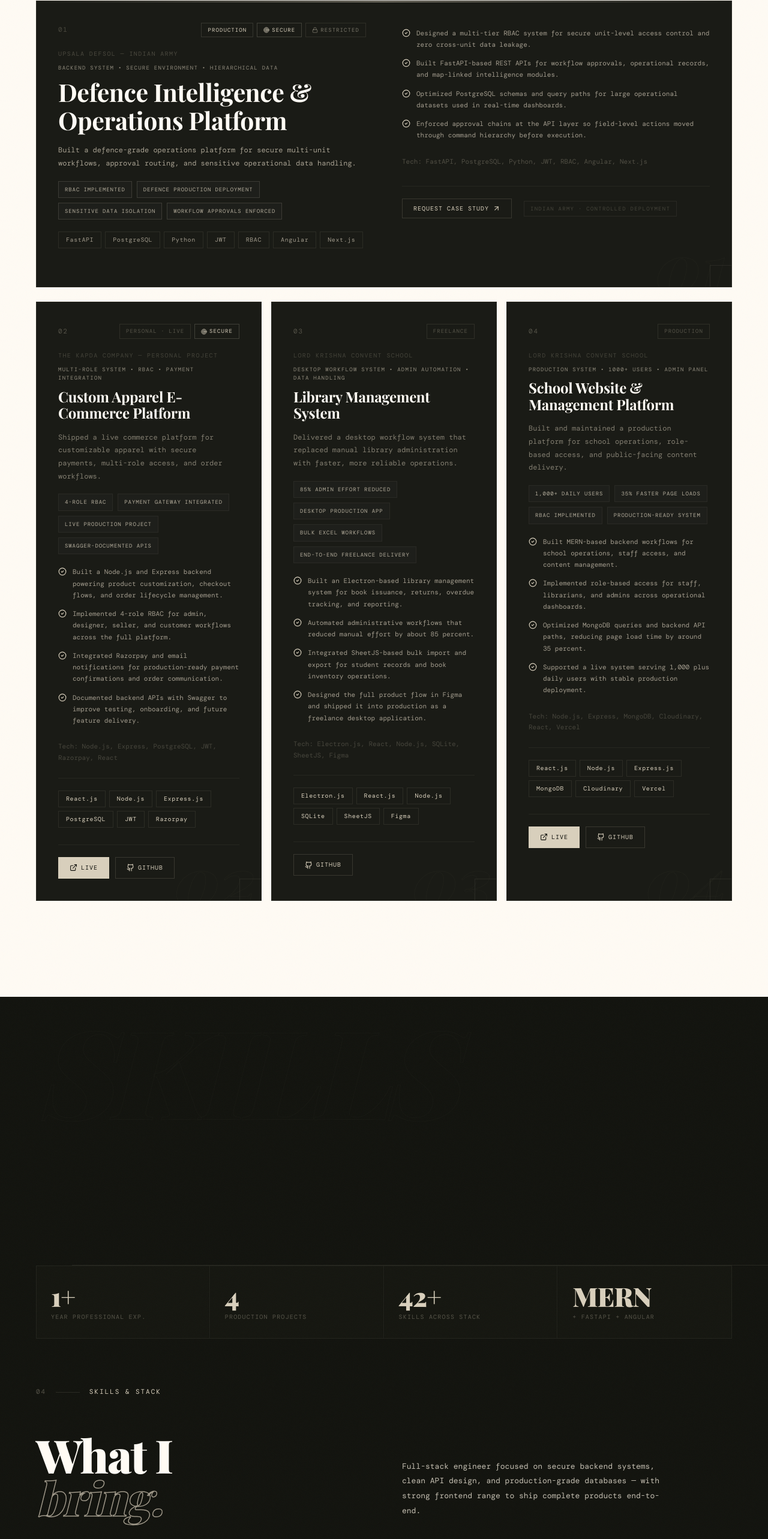
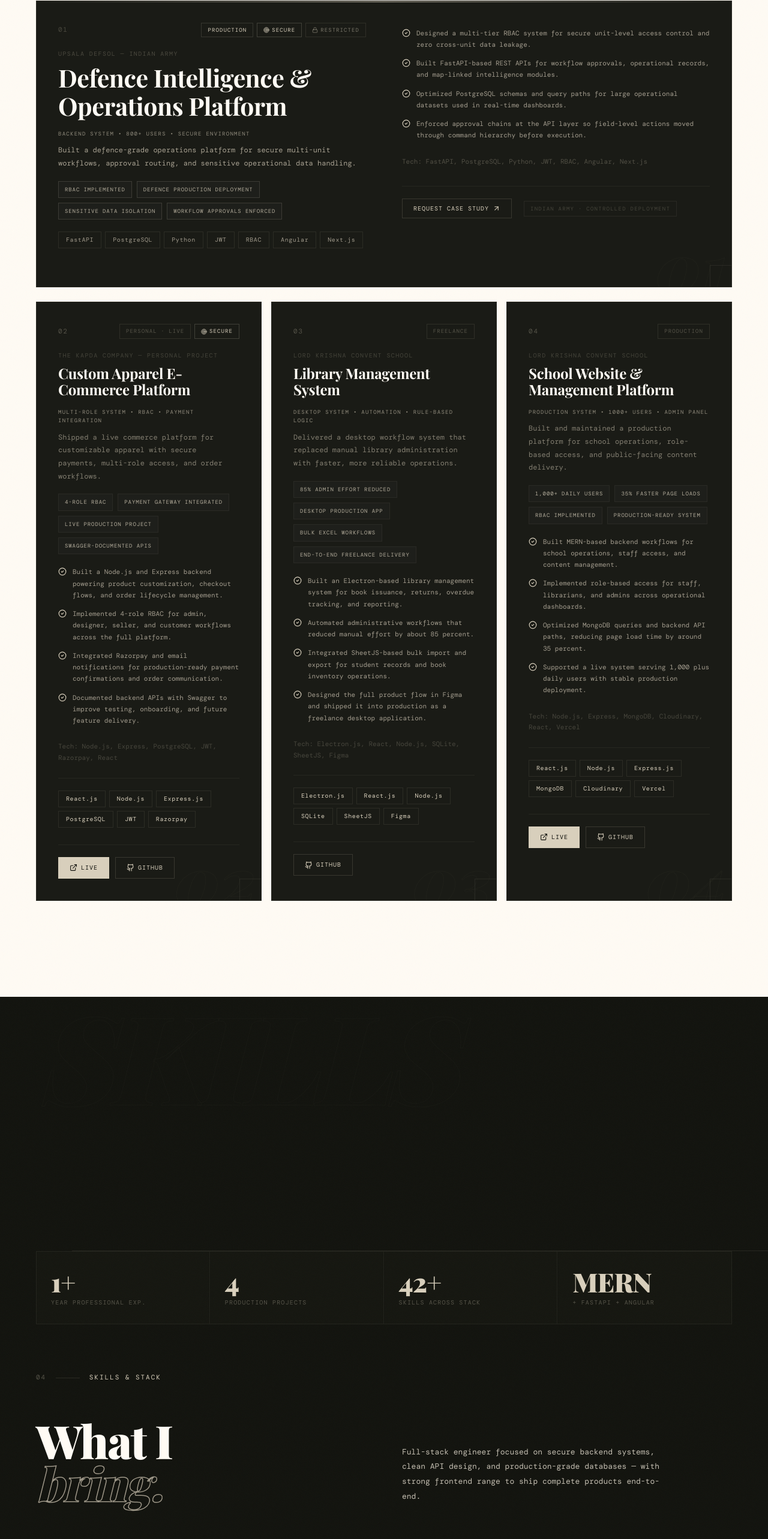
Before and after one commit to Tusharsohal/Portfolio, a React (Create React App) app in the folder tushar-portfolio/client/: page / in a window 1280 px wide. Shown: the part 5195-7761 px from the top of the page at 60% size. Built offline with nearby package versions, Linux system fonts and the light colour scheme; a web font is replaced by a local one.

Commit message:
updated css

```diff
--- a/tushar-portfolio/client/src/components/contact.js
+++ b/tushar-portfolio/client/src/components/contact.js
@@ -80,8 +80,8 @@ function Contact() {
           </h2>
           <div className="ct-hero-right">
             <p className="ct-sub">
-              Open to Backend Developer roles • Immediate joiner • Available
-              for remote, hybrid, or on-site opportunities.
+              Open to Backend Developer roles • Immediate joiner • Let&apos;s
+              build scalable systems.
             </p>
             <div className="ct-avail">
               <span className="ct-avail-dot" />
--- a/tushar-portfolio/client/src/components/projects.js
+++ b/tushar-portfolio/client/src/components/projects.js
@@ -31,7 +31,7 @@ function Projects() {
       title: 'Defence Intelligence & Operations Platform',
       summary:
         'Built a defence-grade operations platform for secure multi-unit workflows, approval routing, and sensitive operational data handling.',
-      label: 'Backend System • Secure Environment • Hierarchical Data',
+      label: 'Backend System • 800+ Users • Secure Environment',
       bullets: [
         'Designed a multi-tier RBAC system for secure unit-level access control and zero cross-unit data leakage.',
         'Built FastAPI-based REST APIs for workflow approvals, operational records, and map-linked intelligence modules.',
@@ -91,7 +91,7 @@ function Projects() {
       title: 'Library Management System',
       summary:
         'Delivered a desktop workflow system that replaced manual library administration with faster, more reliable operations.',
-      label: 'Desktop Workflow System • Admin Automation • Data Handling',
+      label: 'Desktop System • Automation • Rule-based Logic',
       bullets: [
         'Built an Electron-based library management system for book issuance, returns, overdue tracking, and reporting.',
         'Automated administrative workflows that reduced manual effort by about 85 percent.',
@@ -198,8 +198,8 @@ function Projects() {
               </div>
 
               <p className="pj-company">{featured.company}</p>
+              <h3 className="pj-title pj-title--featured">{featured.title}</h3>
               <p className="pj-classifier">{featured.label}</p>
-              <h3 className="pj-title pj-title--featured">{featured.title}</h3>
               <p className="pj-summary pj-summary--featured">{featured.summary}</p>
 
               <div className="pj-proof-list pj-proof-list--featured">
@@ -267,8 +267,8 @@ function Projects() {
             </div>
 
             <p className="pj-company">{project.company}</p>
+            <h3 className="pj-title">{project.title}</h3>
             <p className="pj-classifier">{project.label}</p>
-            <h3 className="pj-title">{project.title}</h3>
             <p className="pj-summary">{project.summary}</p>
 
             <div className="pj-proof-list">
--- a/tushar-portfolio/client/src/components/skills.css
+++ b/tushar-portfolio/client/src/components/skills.css
@@ -17,7 +17,7 @@
   font-family: var(--font-sans, 'Syne', sans-serif);
   position: relative;
   overflow: hidden;
-  padding: 120px 60px 160px;
+  padding: 96px 60px 160px;
 }
 @media (max-width: 768px) { .sk-root { padding: 80px 24px 100px; } }
 @media (max-width: 480px) { .sk-root { padding: 60px 16px 80px; } }
@@ -30,6 +30,18 @@
   background-size: 200px;
 }
 .sk-root > *:not(.sk-grain) { position: relative; z-index: 1; }
+
+.sk-stats,
+.sk-section-label,
+.sk-heading-row,
+.sk-context,
+.sk-filters,
+.sk-grid,
+.sk-legend {
+  opacity: 1 !important;
+  visibility: visible !important;
+  transform: none !important;
+}
 
 /* ── Ghost ── */
 .sk-ghost {
@@ -68,11 +80,7 @@
   gap: 1px;
   border: 1px solid rgba(86,84,73,0.25);
   margin-bottom: 80px;
-  opacity: 0;
-  transform: translateY(24px);
-  transition: opacity 0.8s ease, transform 0.8s cubic-bezier(0.16,1,0.3,1);
 }
-.sk-stats.sk-visible { opacity: 1; transform: none; }
 @media (max-width: 700px) { .sk-stats { grid-template-columns: repeat(2, 1fr); } }
 @media (max-width: 400px) { .sk-stats { grid-template-columns: 1fr; } }
 
@@ -113,11 +121,7 @@
   align-items: center;
   gap: 16px;
   margin-bottom: 60px;
-  opacity: 0;
-  transform: translateY(16px);
-  transition: opacity 0.7s ease 0.1s, transform 0.7s ease 0.1s;
 }
-.sk-section-label.sk-visible { opacity: 1; transform: none; }
 
 .sk-label-num {
   font-family: var(--font-mono, 'DM Mono', monospace);
@@ -144,11 +148,7 @@
   gap: 60px;
   align-items: end;
   margin-bottom: 64px;
-  opacity: 0;
-  transform: translateY(32px);
-  transition: opacity 0.9s ease 0.15s, transform 0.9s cubic-bezier(0.16,1,0.3,1) 0.15s;
 }
-.sk-heading-row.sk-visible { opacity: 1; transform: none; }
 @media (max-width: 900px) { .sk-heading-row { grid-template-columns: 1fr; gap: 24px; } }
 
 .sk-heading {
@@ -179,14 +179,6 @@
   letter-spacing: 0.08em;
   color: rgba(232,230,223,0.82);
   margin-bottom: 24px;
-  opacity: 0;
-  transform: translateY(16px);
-  transition: opacity 0.8s ease 0.18s, transform 0.8s ease 0.18s;
-}
-
-.sk-context.sk-visible {
-  opacity: 1;
-  transform: none;
 }
 
 /* ══════════════════════════════════════
@@ -197,11 +189,7 @@
   flex-wrap: wrap;
   gap: 8px;
   margin-bottom: 48px;
-  opacity: 0;
-  transform: translateY(20px);
-  transition: opacity 0.8s ease 0.2s, transform 0.8s cubic-bezier(0.16,1,0.3,1) 0.2s;
 }
-.sk-filters.sk-visible { opacity: 1; transform: none; }
 
 .sk-filter-btn {
   all: unset;
@@ -241,20 +229,16 @@
 ══════════════════════════════════════ */
 .sk-grid {
   display: grid;
-  grid-template-columns: repeat(auto-fill, minmax(170px, 1fr));
-  gap: 10px;
+  grid-template-columns: repeat(auto-fill, minmax(190px, 1fr));
+  gap: 12px;
   margin-bottom: 56px;
-  opacity: 0;
-  transform: translateY(40px);
-  transition: opacity 0.9s ease 0.25s, transform 0.9s cubic-bezier(0.16,1,0.3,1) 0.25s;
 }
-.sk-grid.sk-visible { opacity: 1; transform: none; }
 @media (max-width: 480px) { .sk-grid { grid-template-columns: repeat(2, 1fr); } }
 
 /* ── Skill card ── */
 .sk-skill-card {
   position: relative;
-  padding: 18px 16px 16px;
+  padding: 20px 18px 18px;
   border: 1px solid rgba(255,255,255,0.08);
   background: #1c1f1a;
   display: flex;
@@ -330,7 +314,7 @@
 /* ── Skill name ── */
 .sk-skill-name {
   font-family: var(--font-sans, 'Syne', sans-serif);
-  font-size: 15px;
+  font-size: 15.5px;
   font-weight: 700;
   color: #ffffff;
   line-height: 1.35;
@@ -347,11 +331,7 @@
   gap: 18px;
   padding-top: 32px;
   border-top: 1px solid rgba(86,84,73,0.2);
-  opacity: 0;
-  transform: translateY(24px);
-  transition: opacity 0.8s ease 0.3s, transform 0.8s cubic-bezier(0.16,1,0.3,1) 0.3s;
 }
-.sk-legend.sk-visible { opacity: 1; transform: none; }
 
 .sk-legend-title {
   font-family: var(--font-mono, 'DM Mono', monospace);
@@ -402,10 +382,6 @@
 
 /* ── Reduced motion ── */
 @media (prefers-reduced-motion: reduce) {
-  .sk-stats, .sk-section-label, .sk-heading-row,
-  .sk-filters, .sk-grid, .sk-legend,
   .sk-skill-card { transition: none; animation: none; }
-  .sk-stats, .sk-section-label, .sk-heading-row,
-  .sk-filters, .sk-grid, .sk-legend { opacity: 1; transform: none; }
   .sk-skill-card { opacity: 1; }
 }
--- a/tushar-portfolio/client/src/components/skills.js
+++ b/tushar-portfolio/client/src/components/skills.js
@@ -1,19 +1,9 @@
-import React, { useState, useEffect, useRef } from 'react';
+import React, { useState } from 'react';
 import './skills.css';
 
 function Skills() {
-  const [isVisible, setIsVisible] = useState(false);
+  const [isVisible] = useState(true);
   const [activeCategory, setActiveCategory] = useState('all');
-  const sectionRef = useRef(null);
-
-  useEffect(() => {
-    const observer = new IntersectionObserver(
-      ([entry]) => { if (entry.isIntersecting) setIsVisible(true); },
-      { threshold: 0.05 }
-    );
-    if (sectionRef.current) observer.observe(sectionRef.current);
-    return () => observer.disconnect();
-  }, []);
 
   const categories = [
     { id: 'all', label: 'All Skills', num: '00' },
@@ -94,7 +84,7 @@ function Skills() {
   const sorted = [...filtered].sort((a, b) => levelOrder[a.level] - levelOrder[b.level]);
 
   return (
-    <section id="skills" className="sk-root" ref={sectionRef}>
+    <section id="skills" className="sk-root">
       <div className="sk-grain" aria-hidden="true" />
       <div className="sk-ghost" aria-hidden="true">SKILLS</div>
       <div className="sk-separator" aria-hidden="true" />
```
